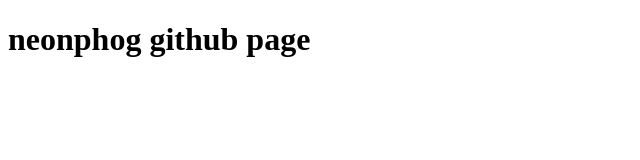
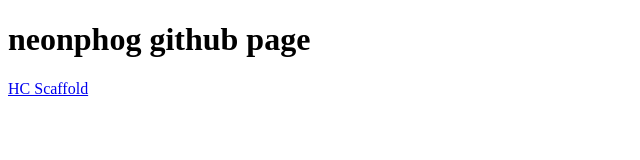
Before and after one commit to neonphog/neonphog.github.io, a plain HTML site: page index.html in a window 1280 px wide. Shown: the whole page, without its empty margins (0-640 px from the left). Drawn offline with Linux system fonts and the light colour scheme.

Commit message:
add scaffold link to index

```diff
--- a/index.html
+++ b/index.html
@@ -6,5 +6,6 @@
 
   <body>
     <h1>neonphog github page</h1>
+    <a href="hc-scaffold/dist">HC Scaffold</a>
   </body>
 </html>
```
